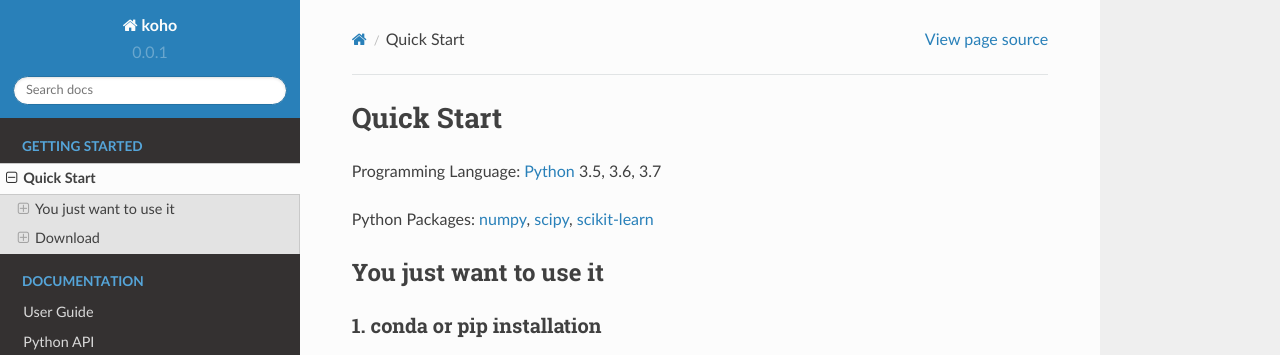
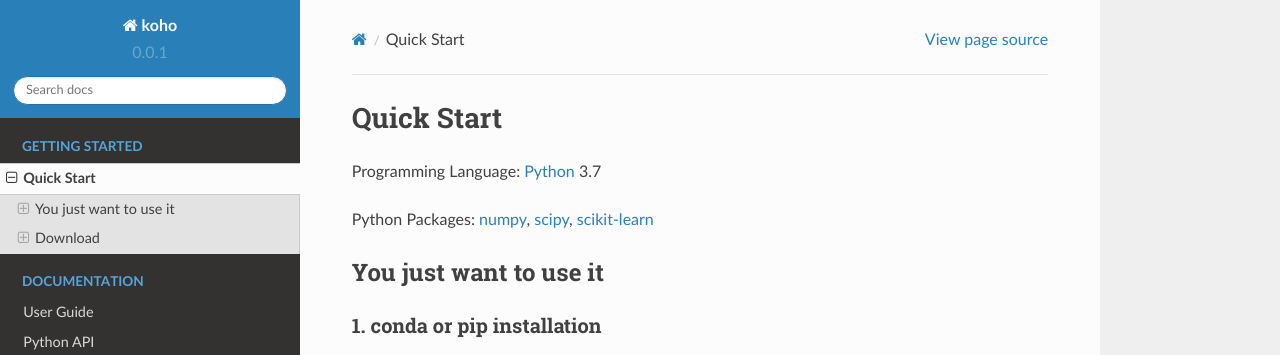
Before and after one commit to AIWerkstatt/koho, a Sphinx documentation site: the page built from doc/quick_start.rst, in a window 1280 px wide and 900 px high. Shown: the top 355 px of the window. Built offline with Sphinx 7.4.7 and the Read the Docs theme 2.0.0, drawn with Linux system fonts in a browser that asks for light colours; formulas are drawn with MathJax 3; pages that are not in the unit, such as notebooks, are missing from menus.

Commit message:
small doc cleanup

```diff
--- a/doc/quick_start.rst
+++ b/doc/quick_start.rst
@@ -5,7 +5,7 @@ Quick Start
 ###########
 
 Programming Language:
-`Python`_ 3.5, 3.6, 3.7
+`Python`_ 3.7
 
 Python Packages:
 `numpy`_, `scipy`_, `scikit-learn`_
--- a/doc/user_guide.rst
+++ b/doc/user_guide.rst
@@ -199,7 +199,7 @@ View progress with dask::
 Tested Version
 ==============
 
-``koho`` 0.1.0,
+``koho`` 0.0.1,
 python 3.7.3,
 git 2.17.1,
 conda 4.6.8,
```
